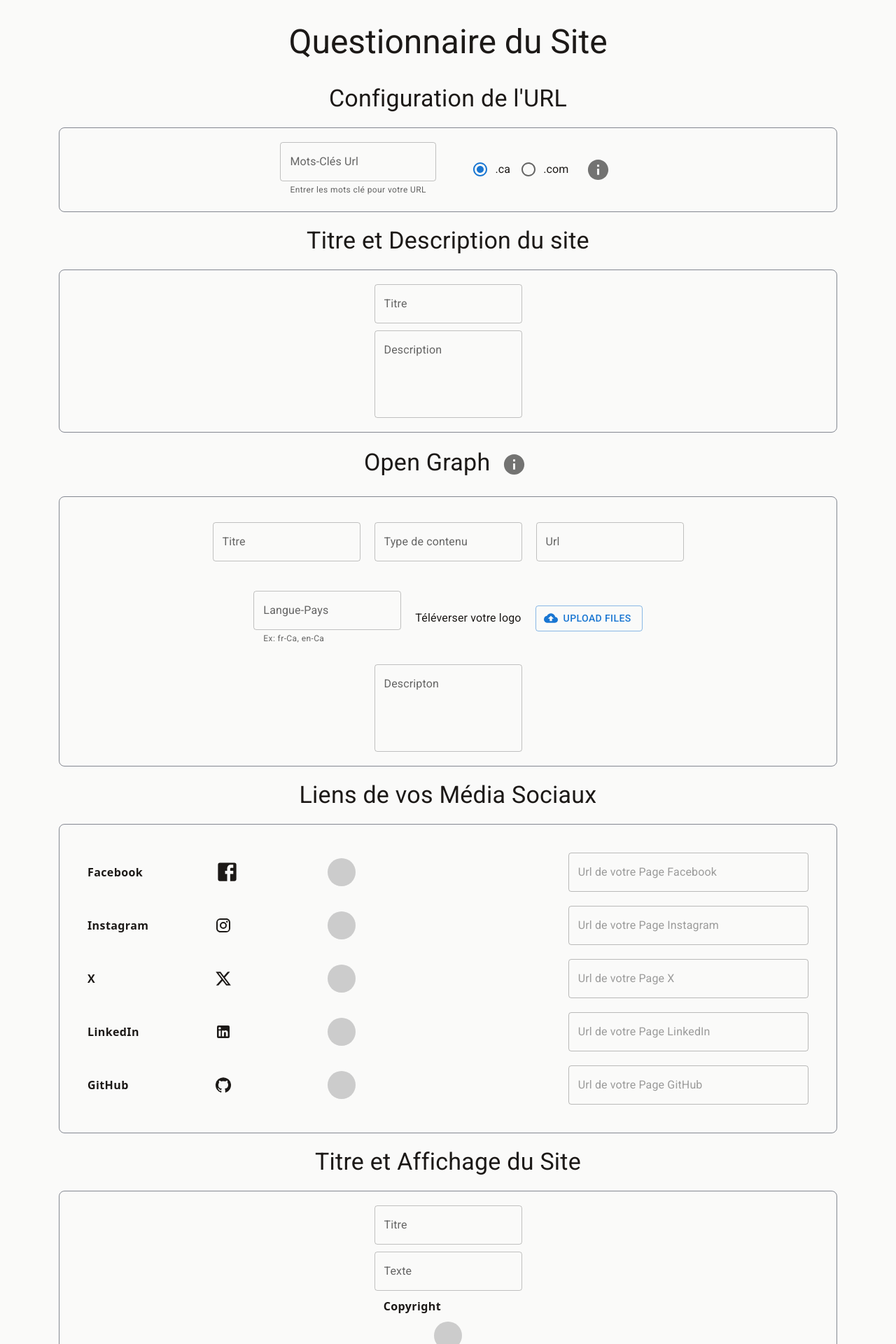
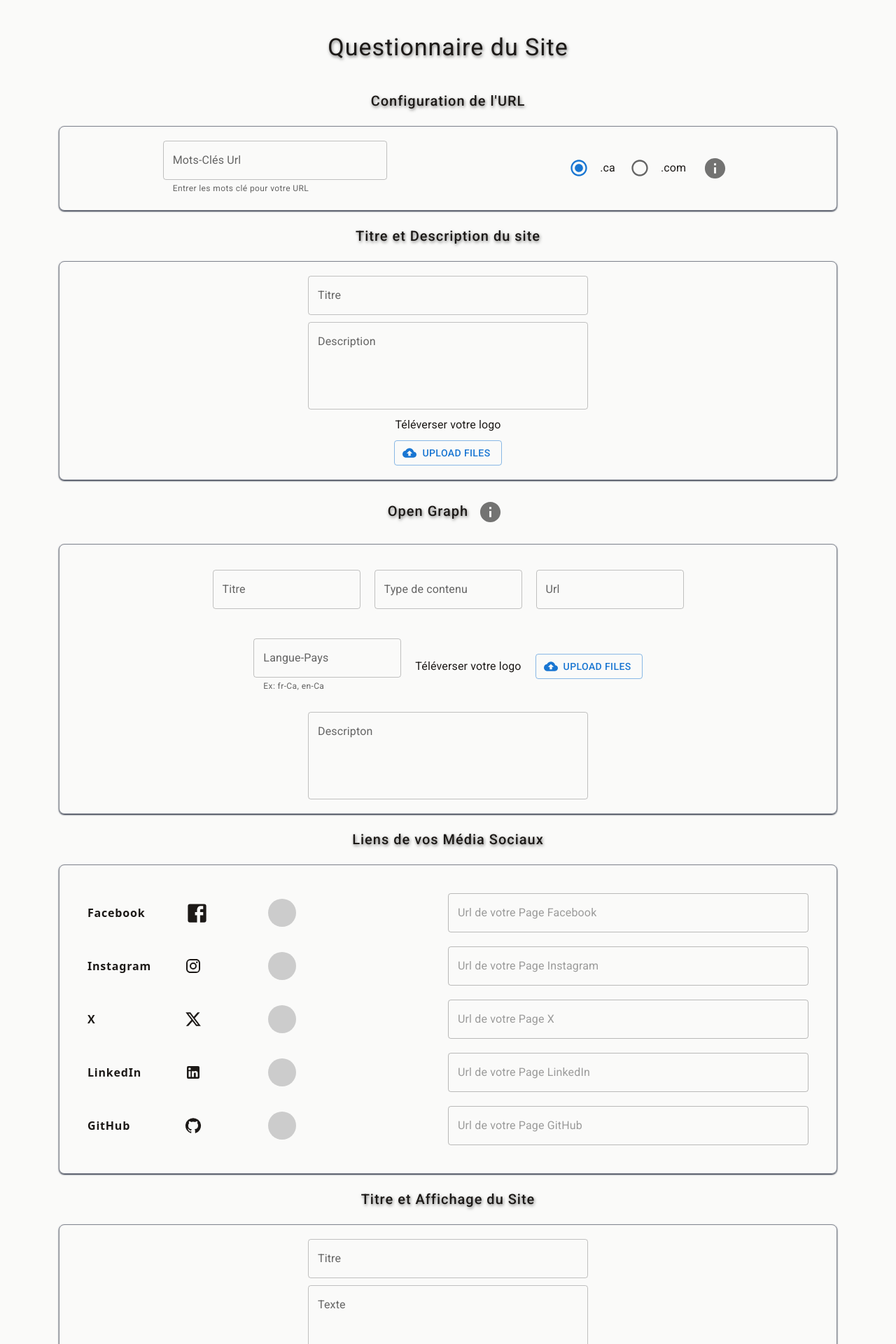
Before and after one commit to Regisl33/SiteForm, a React (Vite) app: page / in a window 1280 px wide. Shown: the top 1920 px of the page at 70% size. Built offline with nearby package versions, Linux system fonts and the light colour scheme.

Commit message:
added style

```diff
--- a/src/App.tsx
+++ b/src/App.tsx
@@ -1,25 +1,54 @@
-import { Container, Typography } from "@mui/material";
+import {
+  Container,
+  Typography,
+  createTheme,
+  ThemeProvider,
+} from "@mui/material";
 import Form from "./components/Form";
+import useMediaQuery from "@mui/material/useMediaQuery";
+
+const theme = createTheme({
+  colorSchemes: {
+    dark: true,
+  },
+});
 
 const App = () => {
+  const darkTheme = useMediaQuery("(prefers-color-scheme: dark)");
   const year = new Date().getFullYear();
   return (
+    <ThemeProvider theme={theme}>
       <Container>
-      <header className="h-[15vh] flex justify-center items-center">
-        <Typography variant="h3" component="h1">
+        <header className="h-[15vh] flex justify-center items-center mt-2">
+          <Typography
+            sx={
+              darkTheme
+                ? {
+                    letterSpacing: "1px",
+                    textShadow: "1px 2px 4px rgb(255 255 255 / 19%)",
+                  }
+                : {
+                    letterSpacing: "1px",
+                    textShadow: "1px 2px 4px rgb(0 0 0 / 50%);",
+                  }
+            }
+            variant="h4"
+            component="h1"
+          >
             Questionnaire du Site
           </Typography>
         </header>
         <main className="min-h-[80vh]">
           <Form />
         </main>
-      <footer className="h-[5vh] flex justify-center items-center gap-[5px]">
+        <footer className="h-[5vh] flex justify-center items-center gap-[5px] mb-3">
           <Typography variant="body1">Créé par Régis Lessard</Typography>
           <Typography variant="body1">
             Tout droit réservé &copy; {year}
           </Typography>
         </footer>
       </Container>
+    </ThemeProvider>
   );
 };
 
--- a/src/components/Body.tsx
+++ b/src/components/Body.tsx
@@ -1,5 +1,7 @@
 import { TextField, Typography } from "@mui/material";
+import CopyrightIcon from "@mui/icons-material/Copyright";
 import { ChangeEvent } from "react";
+import useMediaQuery from "@mui/material/useMediaQuery";
 
 type propsType = {
   titleH1: string;
@@ -18,13 +20,29 @@ const Body = ({
   copyright,
   setCopyright,
 }: propsType) => {
+  const darkTheme = useMediaQuery("(prefers-color-scheme: dark)");
   const content = (
     <>
-      <Typography variant="h4" component="h2">
+      <Typography
+        sx={
+          darkTheme
+            ? {
+                letterSpacing: "1px",
+                textShadow: "1px 2px 4px rgb(255 255 255 / 19%)",
+              }
+            : {
+                letterSpacing: "1px",
+                textShadow: "1px 2px 4px rgb(0 0 0 / 50%);",
+              }
+        }
+        variant="h6"
+        component="h2"
+      >
         Titre et Affichage du Site
       </Typography>
-      <section className="flex flex-col justify-center items-center gap-[10px] border border-slate-900/50 dark:border-slate-50/50 rounded-lg p-5 m-5">
+      <section className="flex flex-col justify-center items-center gap-[10px] border border-slate-900/50 dark:border-slate-50/50 shadow-xs shadow-slate-900 dark:shadow-slate-50  rounded-lg p-5 m-5">
         <TextField
+          sx={{ maxWidth: "400px", width: "90%" }}
           id="TitreH1"
           label="Titre"
           variant="outlined"
@@ -34,19 +52,24 @@ const Body = ({
           }}
         />
         <TextField
+          sx={{ maxWidth: "400px", width: "90%" }}
           id="Texte"
           label="Texte"
           variant="outlined"
+          multiline
+          minRows={4}
           value={text}
           onChange={(e: ChangeEvent<HTMLInputElement>) => {
             setText(e.target.value);
           }}
         />
+        <div className="flex justify-center items-center  gap-3 mt-2">
           <label
-          className="grid grid-cols-2 items-center gap-5 tracking-wide font-bold text-left"
+            className="flex justify-center items-center gap-3 tracking-wider font-bold"
             htmlFor="copyright"
           >
             Copyright
+            <CopyrightIcon />
           </label>
           <div className="checkbox-wrapper-31">
             <input
@@ -70,6 +93,7 @@ const Body = ({
               ></polyline>
             </svg>
           </div>
+        </div>
       </section>
     </>
   );
--- a/src/components/MetaForm.tsx
+++ b/src/components/MetaForm.tsx
@@ -1,5 +1,7 @@
-import { TextField, Typography } from "@mui/material";
+import { TextField, Typography, Button, styled } from "@mui/material";
 import { ChangeEvent } from "react";
+import useMediaQuery from "@mui/material/useMediaQuery";
+import { CloudUpload } from "@mui/icons-material";
 
 type propsType = {
   title: string;
@@ -14,13 +16,40 @@ const MetaForm = ({
   description,
   setDescription,
 }: propsType) => {
+  const darkTheme = useMediaQuery("(prefers-color-scheme: dark)");
+  const VisuallyHiddenInput = styled("input")({
+    clip: "rect(0 0 0 0)",
+    clipPath: "inset(50%)",
+    height: 1,
+    overflow: "hidden",
+    position: "absolute",
+    bottom: 0,
+    left: 0,
+    whiteSpace: "nowrap",
+    width: 1,
+  });
   return (
     <>
-      <Typography variant="h4" component="h2">
+      <Typography
+        sx={
+          darkTheme
+            ? {
+                letterSpacing: "1px",
+                textShadow: "1px 2px 4px rgb(255 255 255 / 19%)",
+              }
+            : {
+                letterSpacing: "1px",
+                textShadow: "1px 2px 4px rgb(0 0 0 / 50%);",
+              }
+        }
+        variant="h6"
+        component="h2"
+      >
         Titre et Description du site
       </Typography>
-      <section className="flex flex-col justify-center items-center gap-[10px] border border-slate-900/50 dark:border-slate-50/50 rounded-lg p-5 m-5">
+      <section className="flex flex-col justify-center items-center gap-[10px] border border-slate-900/50 dark:border-slate-50/50 shadow-xs shadow-slate-900 dark:shadow-slate-50 rounded-lg p-5 m-5">
         <TextField
+          sx={{ maxWidth: "400px", width: "90%" }}
           id="Titre"
           label="Titre"
           variant="outlined"
@@ -30,6 +59,7 @@ const MetaForm = ({
           }}
         />
         <TextField
+          sx={{ maxWidth: "400px", width: "90%" }}
           id="Description"
           label="Description"
           variant="outlined"
@@ -40,6 +70,21 @@ const MetaForm = ({
             setDescription(e.target.value);
           }}
         />
+        <Typography variant="body1">Téléverser votre logo</Typography>
+        <Button
+          component="label"
+          role={undefined}
+          variant="outlined"
+          tabIndex={-1}
+          startIcon={<CloudUpload />}
+        >
+          Upload files
+          <VisuallyHiddenInput
+            type="file"
+            onChange={(event) => console.log(event.target.files)}
+            multiple
+          />
+        </Button>
       </section>
     </>
   );
--- a/src/components/OpenGraph.tsx
+++ b/src/components/OpenGraph.tsx
@@ -9,6 +9,7 @@ import {
 import InfoIcon from "@mui/icons-material/Info";
 import { CloudUpload } from "@mui/icons-material";
 import { ChangeEvent } from "react";
+import useMediaQuery from "@mui/material/useMediaQuery";
 
 type propsType = {
   ogTitle: string;
@@ -35,6 +36,7 @@ const OpenGraph = ({
   ogDescription,
   setOgDescription,
 }: propsType) => {
+  const darkTheme = useMediaQuery("(prefers-color-scheme: dark)");
   const VisuallyHiddenInput = styled("input")({
     clip: "rect(0 0 0 0)",
     clipPath: "inset(50%)",
@@ -49,15 +51,32 @@ const OpenGraph = ({
 
   return (
     <>
-      <Typography variant="h4" component="h2">
+      <Typography
+        sx={
+          darkTheme
+            ? {
+                letterSpacing: "1px",
+                textShadow: "1px 2px 4px rgb(255 255 255 / 19%)",
+              }
+            : {
+                letterSpacing: "1px",
+                textShadow: "1px 2px 4px rgb(0 0 0 / 50%);",
+              }
+        }
+        variant="h6"
+        component="h2"
+      >
         Open Graph{" "}
-        <Tooltip title="Plus d'info...">
+        <Tooltip
+          title={<p className="p-3 tracking-wider text-sm">Plus d'info...</p>}
+          arrow
+        >
           <IconButton>
             <InfoIcon fontSize="large" />
           </IconButton>
         </Tooltip>
       </Typography>
-      <section className="flex flex-col justify-center items-center gap-[10px] border border-slate-900/50 dark:border-slate-50/50 rounded-lg p-5 m-5">
+      <section className="flex flex-col justify-center items-center gap-[10px] border border-slate-900/50 dark:border-slate-50/50 shadow-xs shadow-slate-900 dark:shadow-slate-50 rounded-lg p-5 m-5">
         <div className="m-4 flex gap-5">
           <TextField
             id="ogTitre"
@@ -115,6 +134,7 @@ const OpenGraph = ({
           </Button>
         </div>
         <TextField
+          sx={{ maxWidth: "400px", width: "90%" }}
           id="og-descripton"
           label="Descripton"
           variant="outlined"
--- a/src/components/SocialMedia.tsx
+++ b/src/components/SocialMedia.tsx
@@ -5,6 +5,7 @@ import InstagramIcon from "@mui/icons-material/Instagram";
 import XIcon from "@mui/icons-material/X";
 import LinkedInIcon from "@mui/icons-material/LinkedIn";
 import GitHubIcon from "@mui/icons-material/GitHub";
+import useMediaQuery from "@mui/material/useMediaQuery";
 
 type propsType = {
   facebookUrl: string;
@@ -37,16 +38,33 @@ const SocialMedia = ({
   const [linkedInChecked, setLinkedInChecked] = useState(false);
   const [gitHubChecked, setGitHubChecked] = useState(false);
 
+  const darkTheme = useMediaQuery("(prefers-color-scheme: dark)");
+
   const content = (
     <>
-      <Typography variant="h4" component="h2">
+      <Typography
+        sx={
+          darkTheme
+            ? {
+                letterSpacing: "1px",
+                textShadow: "1px 2px 4px rgb(255 255 255 / 19%)",
+              }
+            : {
+                letterSpacing: "1px",
+                textShadow: "1px 2px 4px rgb(0 0 0 / 50%);",
+              }
+        }
+        variant="h6"
+        component="h2"
+      >
         Liens de vos Média Sociaux
       </Typography>
-      <section className="grid border border-slate-900/50 dark:border-slate-50/50 rounded-lg p-5 m-5">
+      <section className="grid border border-slate-900/50 dark:border-slate-50/50 shadow-xs shadow-slate-900 dark:shadow-slate-50  rounded-lg p-5 m-5">
         <div className="flex justify-center items-center gap-5 flex-col p-5 w-full">
-          <div className="w-full grid grid-cols-3 items-center">
+          <div className="w-full grid grid-cols-2 items-center">
+            <div className="w-full grid grid-cols-2 items-center">
               <label
-              className="grid grid-cols-2 items-center gap-5 tracking-wide font-bold text-left"
+                className="grid grid-cols-2 items-center gap-5 tracking-wider font-bold text-left"
                 htmlFor="facebookCheck"
               >
                 Facebook
@@ -79,6 +97,7 @@ const SocialMedia = ({
                   ></polyline>
                 </svg>
               </div>
+            </div>
             <TextField
               id="facebookUrl"
               label="Url de votre Page Facebook"
@@ -90,9 +109,10 @@ const SocialMedia = ({
               }}
             />
           </div>
-          <div className="w-full grid grid-cols-3 items-center">
+          <div className="w-full grid grid-cols-2 items-center">
+            <div className="w-full grid grid-cols-2 items-center">
               <label
-              className="grid grid-cols-2 items-center gap-5 tracking-wide font-bold text-left"
+                className="grid grid-cols-2 items-center gap-5 tracking-wider font-bold text-left"
                 htmlFor="instagramCheck"
               >
                 Instagram <InstagramIcon />
@@ -124,6 +144,7 @@ const SocialMedia = ({
                   ></polyline>
                 </svg>
               </div>
+            </div>
             <TextField
               id="instagramUrl"
               label="Url de votre Page Instagram"
@@ -135,9 +156,10 @@ const SocialMedia = ({
               }}
             />
           </div>
-          <div className="w-full grid grid-cols-3 items-center">
+          <div className="w-full grid grid-cols-2 items-center">
+            <div className="w-full grid grid-cols-2 items-center">
               <label
-              className="grid grid-cols-2 items-center gap-5 tracking-wide font-bold text-left"
+                className="grid grid-cols-2 items-center gap-5 tracking-wider font-bold text-left"
                 htmlFor="xCheck"
               >
                 X <XIcon />
@@ -169,6 +191,7 @@ const SocialMedia = ({
                   ></polyline>
                 </svg>
               </div>
+            </div>
             <TextField
               id="xUrl"
               label="Url de votre Page X"
@@ -180,9 +203,10 @@ const SocialMedia = ({
               }}
             />
           </div>
-          <div className="w-full grid grid-cols-3 items-center">
+          <div className="w-full grid grid-cols-2 items-center">
+            <div className="w-full grid grid-cols-2 items-center">
               <label
-              className="grid grid-cols-2 items-center gap-5 tracking-wide font-bold text-left"
+                className="grid grid-cols-2 items-center gap-5 tracking-wider font-bold text-left"
                 htmlFor="linkedInCheck"
               >
                 LinkedIn <LinkedInIcon />
@@ -214,6 +238,7 @@ const SocialMedia = ({
                   ></polyline>
                 </svg>
               </div>
+            </div>
             <TextField
               id="linkedInUrl"
               label="Url de votre Page LinkedIn"
@@ -225,9 +250,10 @@ const SocialMedia = ({
               }}
             />
           </div>
-          <div className="w-full grid grid-cols-3 items-center">
+          <div className="w-full grid grid-cols-2 items-center">
+            <div className="w-full grid grid-cols-2 items-center">
               <label
-              className="grid grid-cols-2 items-center gap-5 tracking-wide font-bold text-left"
+                className="grid grid-cols-2 items-center gap-5 tracking-wider font-bold text-left"
                 htmlFor="gitHubCheck"
               >
                 GitHub <GitHubIcon />
@@ -259,6 +285,7 @@ const SocialMedia = ({
                   ></polyline>
                 </svg>
               </div>
+            </div>
             <TextField
               id="gitHubUrl"
               label="Url de votre Page GitHub"
--- a/src/components/UrlForm.tsx
+++ b/src/components/UrlForm.tsx
@@ -9,6 +9,7 @@ import {
 } from "@mui/material";
 import InfoIcon from "@mui/icons-material/Info";
 import { ChangeEvent } from "react";
+import useMediaQuery from "@mui/material/useMediaQuery";
 
 type propsType = {
   urlKeyword: string;
@@ -25,6 +26,7 @@ const UrlForm = ({
   setUrlExtension,
   setErrorMessage,
 }: propsType) => {
+  const darkTheme = useMediaQuery("(prefers-color-scheme: dark)");
   const handleRadio = (value: string) => {
     if (value === ".ca" || value === ".com") {
       setUrlExtension(value);
@@ -43,10 +45,44 @@ const UrlForm = ({
           handleRadio(e.target.value)
         }
       >
-        <FormControlLabel value=".ca" control={<Radio />} label=".ca" />
-        <FormControlLabel value=".com" control={<Radio />} label=".com" />
+        <FormControlLabel
+          value=".ca"
+          control={
+            <Radio
+              sx={{
+                "& .MuiSvgIcon-root": {
+                  fontSize: 28,
+                },
+                padding: 2,
+              }}
+            />
+          }
+          label=".ca"
+        />
+        <FormControlLabel
+          value=".com"
+          control={
+            <Radio
+              sx={{
+                "& .MuiSvgIcon-root": {
+                  fontSize: 28,
+                },
+                padding: 2,
+              }}
+            />
+          }
+          label=".com"
+        />
       </RadioGroup>
-      <Tooltip title=".ca est recommandé pour les sites canadiens, .com en revanche n'envoi aucune indication par rapport a la provenance du site">
+      <Tooltip
+        title={
+          <p className="p-3 tracking-wider text-sm">
+            .ca est recommandé pour les sites canadiens, .com en revanche
+            n'envoi aucune indication par rapport a la provenance du site
+          </p>
+        }
+        arrow
+      >
         <IconButton>
           <InfoIcon fontSize="large" />
         </IconButton>
@@ -56,11 +92,26 @@ const UrlForm = ({
 
   const content = (
     <>
-      <Typography variant="h4" component="h2">
+      <Typography
+        sx={
+          darkTheme
+            ? {
+                letterSpacing: "1px",
+                textShadow: "1px 2px 4px rgb(255 255 255 / 19%)",
+              }
+            : {
+                letterSpacing: "1px",
+                textShadow: "1px 2px 4px rgb(0 0 0 / 50%);",
+              }
+        }
+        variant="h6"
+        component="h2"
+      >
         Configuration de l'URL
       </Typography>
-      <section className="flex justify-center items-center gap-[5%] border border-slate-900/50 dark:border-slate-50/50 rounded-lg p-5 m-5">
+      <section className="flex flex-col md:flex-row justify-around items-center border border-slate-900/50 dark:border-slate-50/50 shadow-xs shadow-slate-900 dark:shadow-slate-50 rounded-lg p-5 m-5">
         <TextField
+          sx={{ width: "320px" }}
           id="url-keywords"
           label="Mots-Clés Url"
           variant="outlined"
```
Lines whose indentation alone changed are shown as unchanged.
